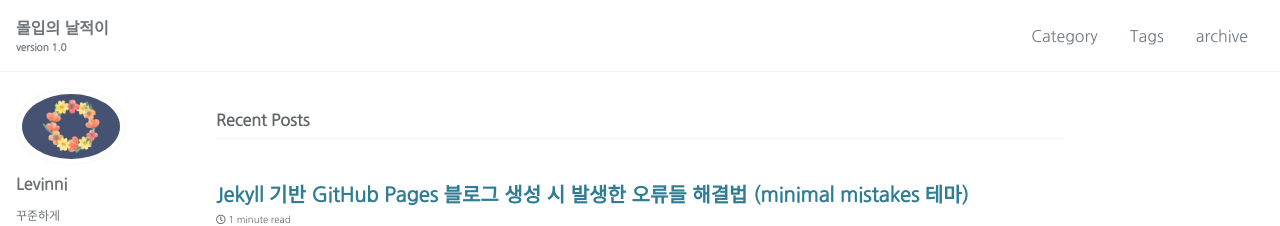
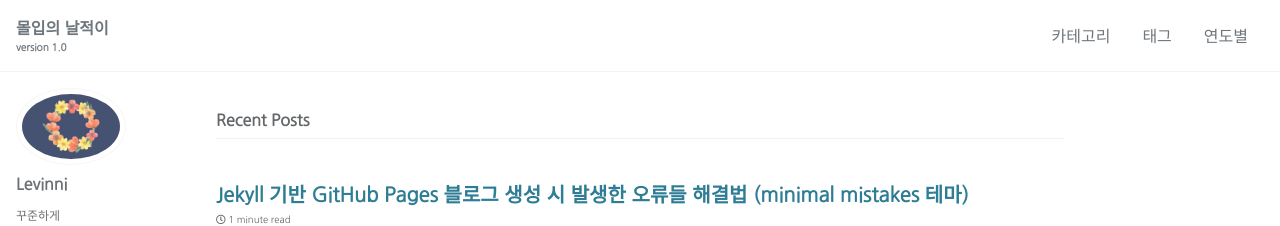
Before and after one commit to bobok-developer/bobok-developer.github.io, a Jekyll site: the page built from index.html, in a window 1280 px wide. Shown: the top 226 px of the page. Built offline with Jekyll 4.4.1, drawn with Linux system fonts in a browser that asks for light colours; cached includes are drawn as plain includes; the list of posts is cut into pages by our own code.

Commit message:
메뉴 이름 한글로 수정

```diff
--- a/_data/navigation.yml
+++ b/_data/navigation.yml
@@ -1,10 +1,10 @@
 # main links
 main:
-  - title: "Category"
+  - title: "카테고리"
     url: "/categories/"
-  - title: "Tags"
+  - title: "태그"
     url: /tags/
-  - title: "archive"
+  - title: "연도별"
     url: /year-archive/
   # - title: "Quick-Start Guide"
   #  url: https://mmistakes.github.io/minimal-mistakes/docs/quick-start-guide/
--- a/_data/ui-text.yml
+++ b/_data/ui-text.yml
@@ -32,7 +32,7 @@ en: &DEFAULT_EN
   powered_by                 : "Powered by"
   website_label              : "Website"
   email_label                : "Email"
-  recent_posts               : "Recent posts"
+  recent_posts               : "최근 게시글"
   undefined_wpm              : "Undefined parameter words_per_minute at _config.yml"
   comment_form_info          : "Your email address will not be published. Required fields are marked"
   comment_form_comment_label : "Comment"
```
